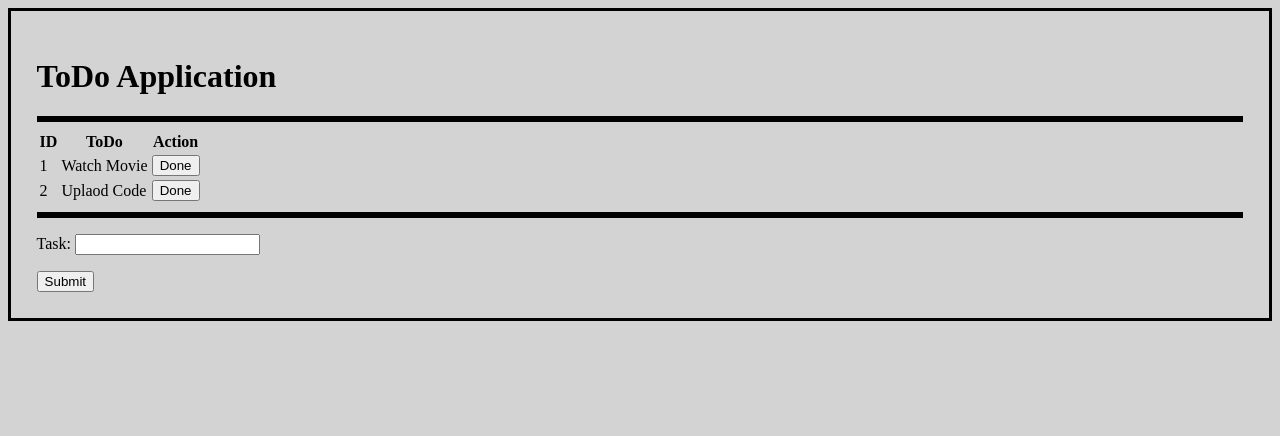
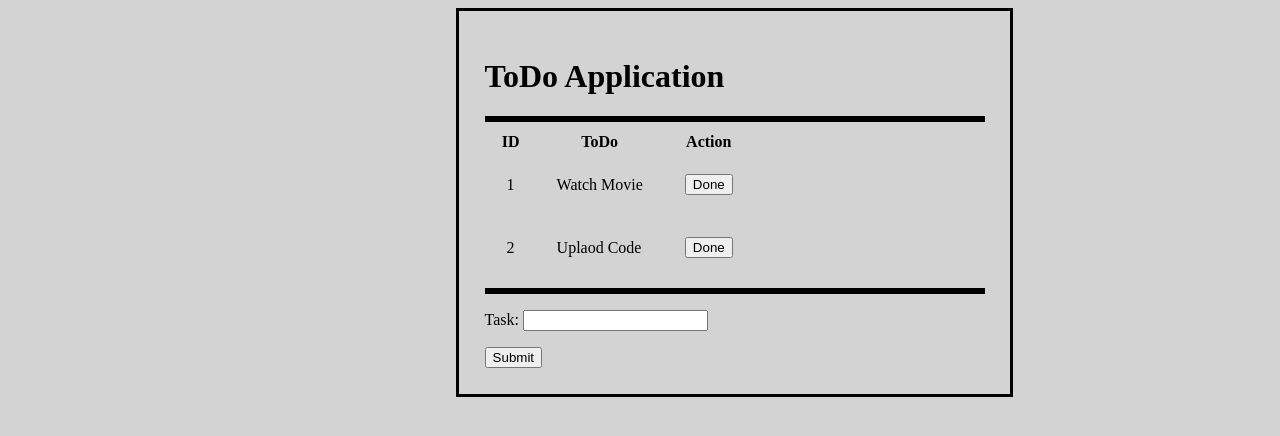
Before and after one commit to SyedSybtain/Todo-Django-App, a Django app: page / in a window 1280 px wide. Shown: the top 436 px of the page. Run offline with Django 5.2, Linux system fonts and the light colour scheme; data comes from the database, SQL or seed files in the repository.

Commit message:
updated table style

```diff
--- a/static/css/style.css
+++ b/static/css/style.css
@@ -1,9 +1,16 @@
 body{
     padding: 2%;
+    position: fixed;
+    left: 35%;
     background-color: lightgray;
     border: 3px solid black;
+    width: 500px;
 }
 
 hr{
     border: 3px solid black;
 }
+
+td{
+    padding: 20px;
+}
```
